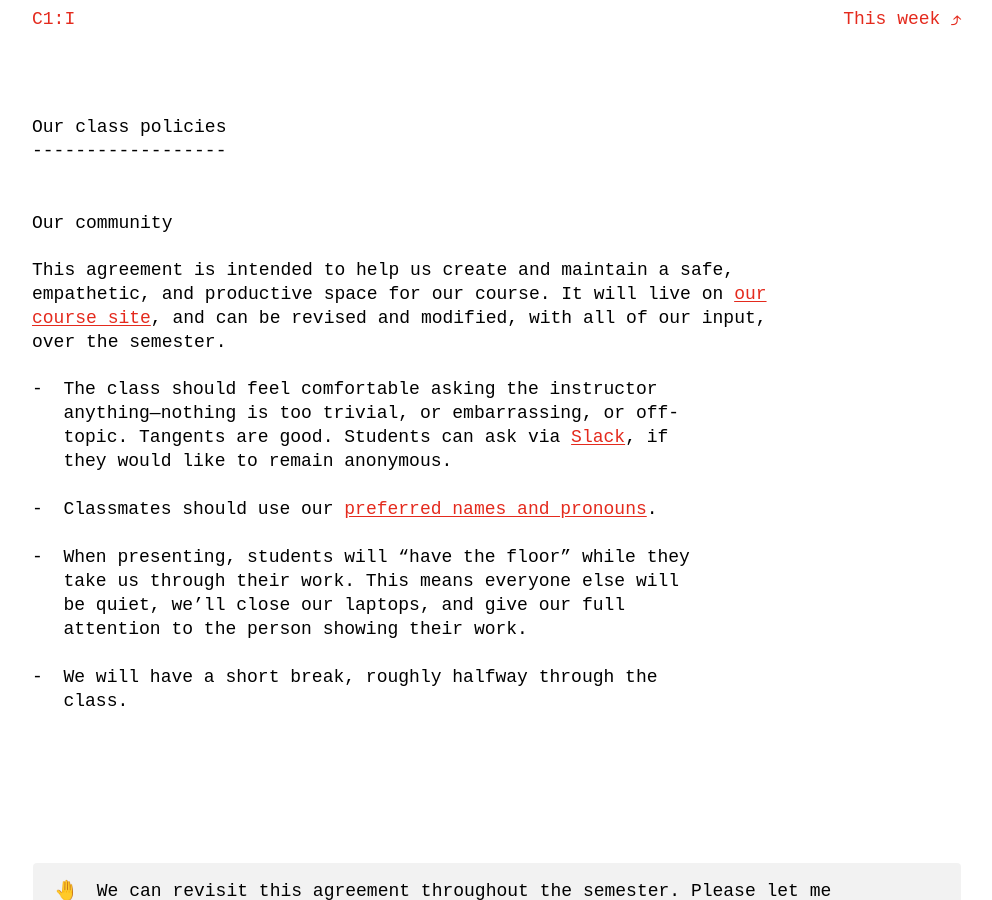
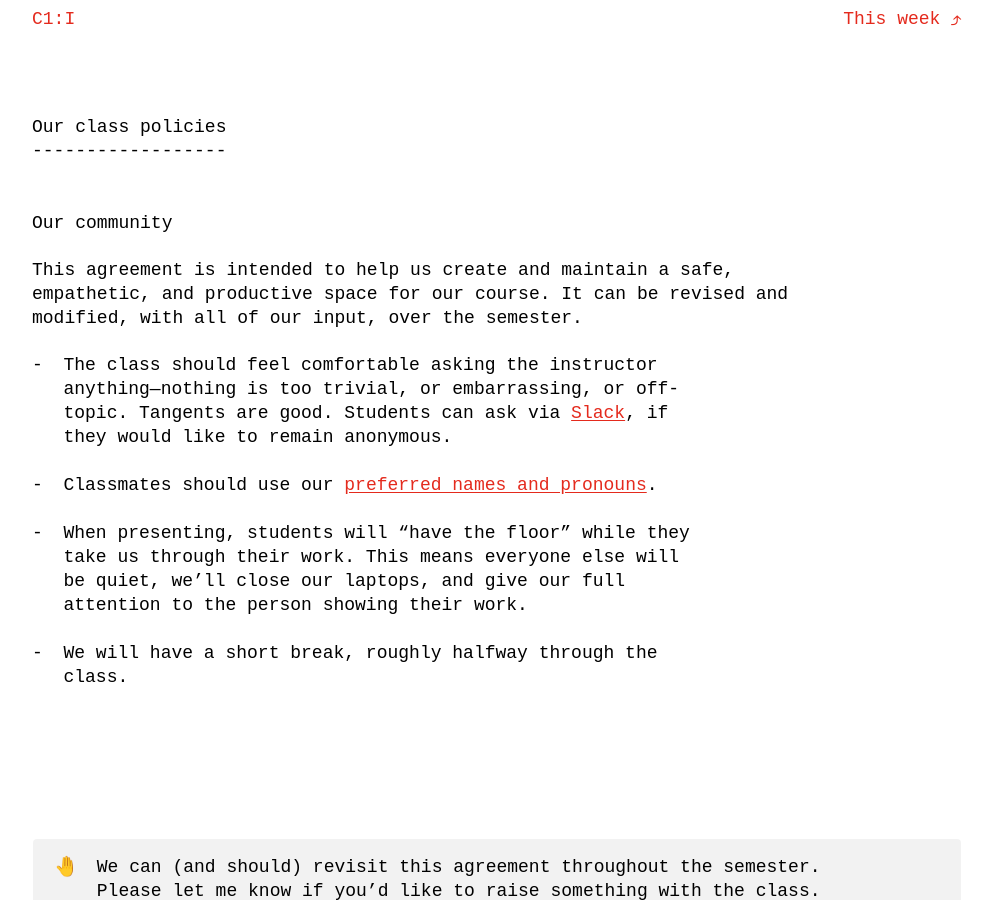
Before and after one commit to core-interaction/core-interaction.github.io, a Jekyll site: the page built from syllabus.md, in a window 1280 px wide and 900 px high, scrolled down 7234 px. Shown: the whole window, without its empty margins (143-1135 px from the left). Built offline with Jekyll 4.4.1, drawn with Linux system fonts in a browser that asks for light colours; some of the changed text lies outside the part shown.

Commit message:
Add callout back for “Community Agreement”.

```diff
--- a/syllabus.md
+++ b/syllabus.md
@@ -207,7 +207,7 @@ We will use the following sites to organize and run our class:
 
 
 
-This agreement is intended to help us create and maintain a safe, empathetic, and productive space for our course. It will live on [our course site](https://core-interaction.github.io), and can be revised and modified, with all of our input, over the semester.
+This agreement is intended to help us create and maintain a safe, empathetic, and productive space for our course. It can be revised and modified, with all of our input, over the semester.
 
 * The class should feel comfortable asking the instructor anything—nothing is too trivial, or embarrassing, or off-topic. Tangents are good. Students can ask via [Slack](https://core-one-interaction.slack.com/archives/C03UTLMBMDH), if they would like to remain anonymous.
 
@@ -217,7 +217,7 @@ This agreement is intended to help us create and maintain a safe, empathetic, a
 
 * We will have a short break, roughly halfway through the class.
 
-> We can revisit this agreement throughout the semester. Please let me know if you’d like to raise something with the class.
+> We can (and should) revisit this agreement throughout the semester. Please let me know if you’d like to raise something with the class.
 {: .callout icon='🤚' }
 
 
@@ -237,7 +237,7 @@ Students are expected to actively and passionately participate in this course. T
 
 ### Office hours
 
-I will have limited availability outside of our class time, and won’t keep scheduled “office hours.” Students should not rely on me to solve specific design or technical problems. Their first resource should be themselves, then [our course site](https://core-interaction.github.io) and its materials, and then each other. If there are still questions—such as logistical or content ones—students can message me on [Slack](https://core-one-interaction.slack.com/archives/C03UTLMBMDH), and we will respond when I can. But this should never be a bottleneck; all of this works better when not done at the last minute.
+I will have limited availability outside of our class time, and won’t keep scheduled “office hours.” Students should not rely on me to solve specific design or technical problems. Their first resource should be themselves, then [this course site](https://core-interaction.github.io) and its materials, and then each other. If there are still questions—such as logistical or content ones—students can message me on [Slack](https://core-one-interaction.slack.com/archives/C03UTLMBMDH), and we will respond when I can. But this should never be a bottleneck; all of this works better when not done at the last minute.
 
 
 
```
